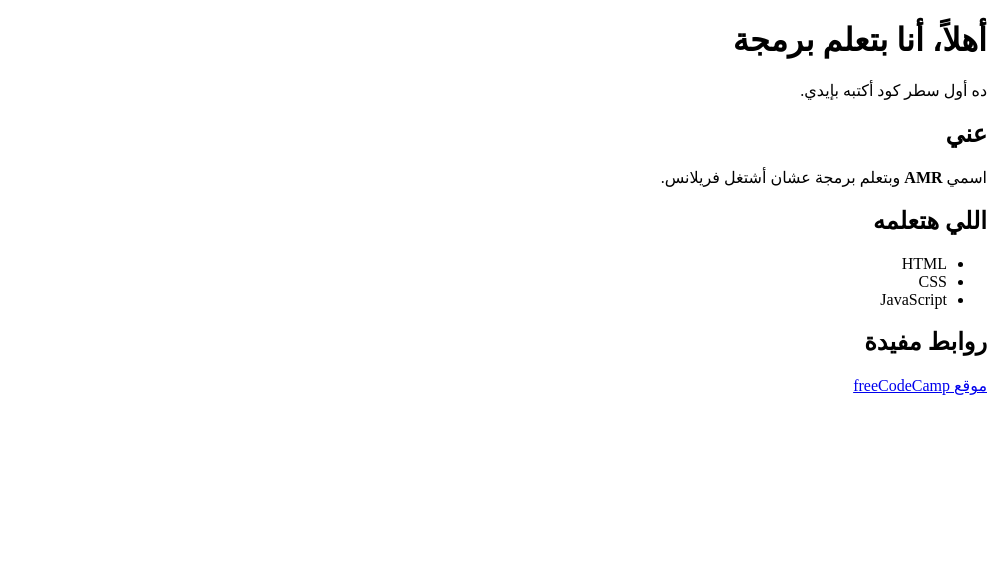
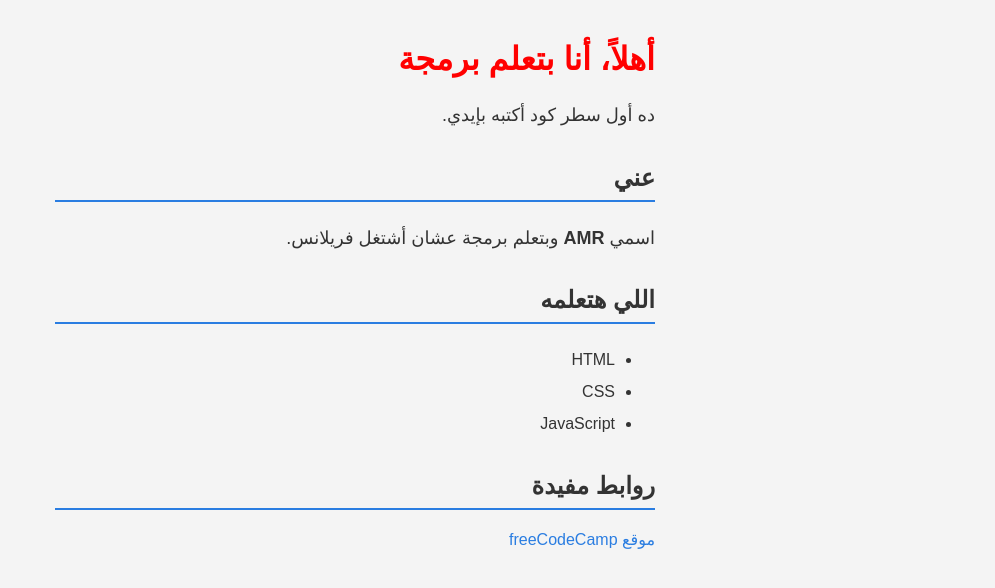
Before and after one commit to amrfuny3434-ui/my-first-site, a plain HTML site: page index.html in a window 1280 px wide. Shown: the whole page, without its empty margins (285-1280 px from the left). Drawn offline with Linux system fonts and the light colour scheme.

Commit message:
add css styling

```diff
--- a/index.html
+++ b/index.html
@@ -2,7 +2,7 @@
 <html lang="ar" dir="rtl">
   <head>
     <meta charset="UTF-8" />
-    <title>أول صفحة ليا</title>
+    <title>أول صفحة ليا</title>    <link rel="stylesheet" href="style.css" />
   </head>
   <body>
     <h1>أهلاً، أنا بتعلم برمجة</h1>
--- /dev/null
+++ b/style.css
@@ -0,0 +1,35 @@
+body {
+  font-family: Arial, sans-serif;
+  background-color: #f4f4f4;
+  color: #333333;
+  max-width: 600px;
+  margin: 40px auto;
+}
+
+h1 {
+}h1 {
+  color: red;
+}h2 {
+  color: #333333;
+  border-bottom: 2px solid #2a7de1;
+  padding-bottom: 8px;
+  margin-top: 32px;
+}
+
+p {
+  line-height: 1.8;
+  font-size: 18px;
+}
+
+ul {
+  line-height: 2;
+}
+
+a {
+  color: #2a7de1;
+  text-decoration: none;
+}
+
+a:hover {
+  text-decoration: underline;
+}
```
